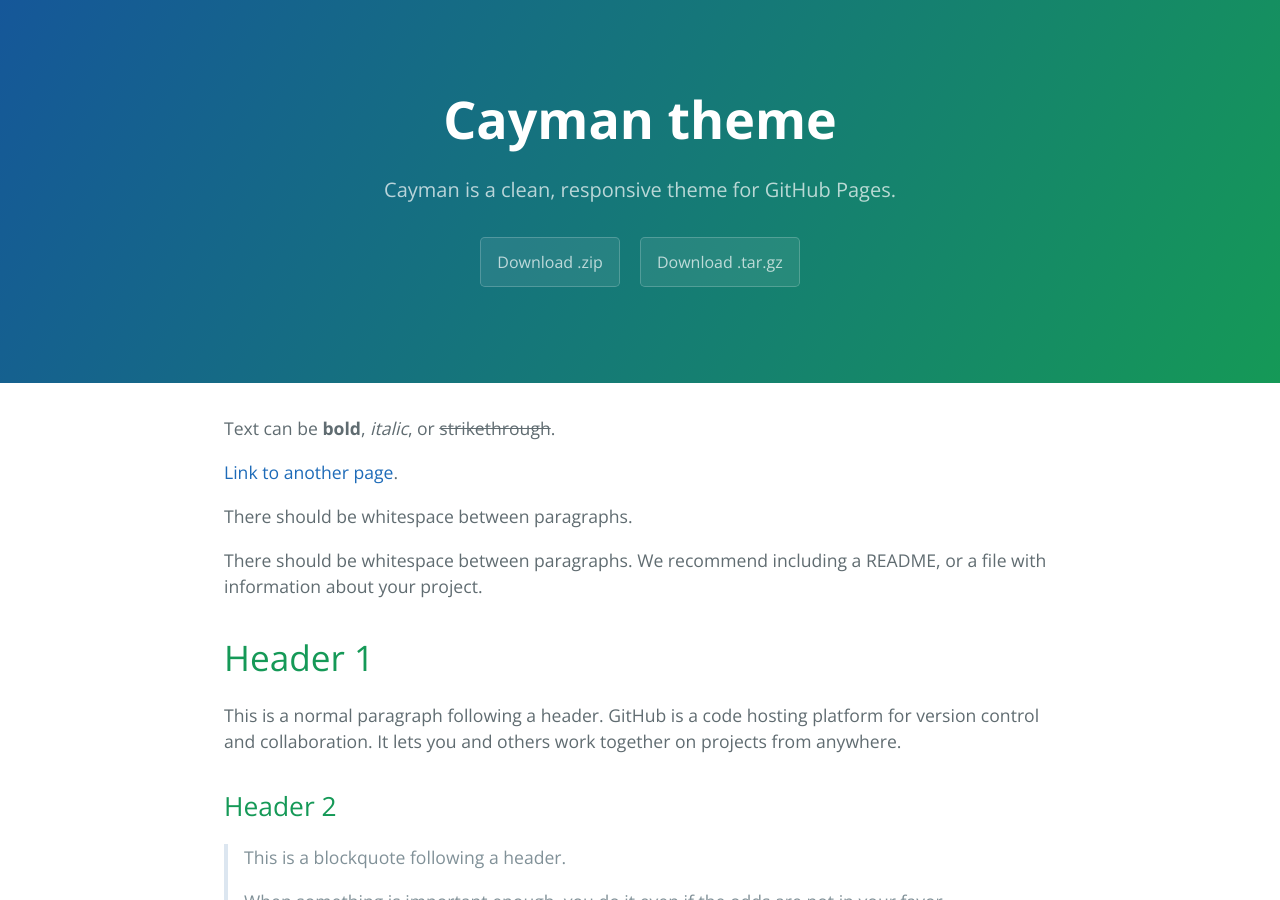
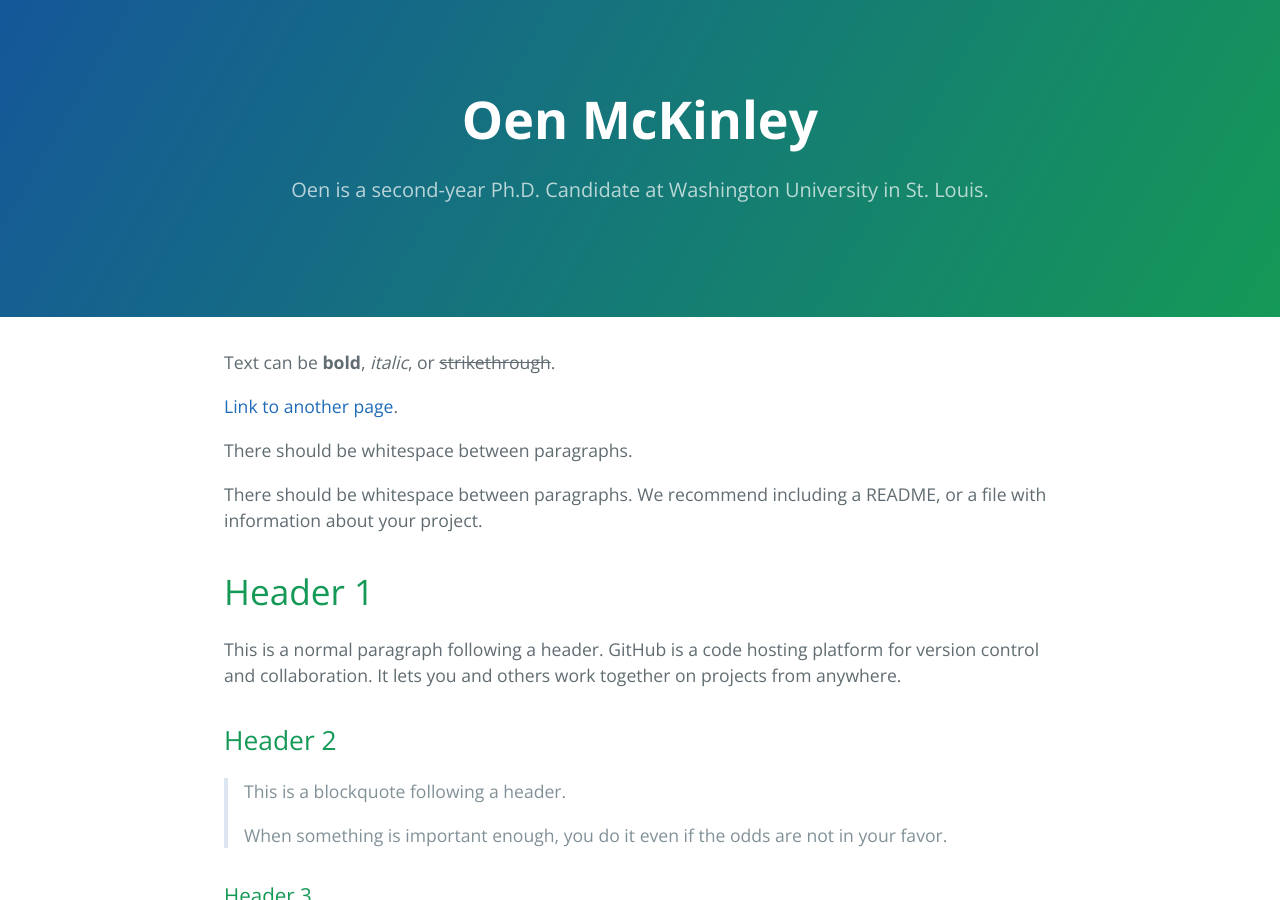
Before and after one commit to oenmckinley/oenmckinley.github.io, a Jekyll site: the page built from index.md, in a window 1280 px wide and 900 px high. Built offline with Jekyll 4.4.1, drawn with Linux system fonts in a browser that asks for light colours.

Commit message:
Update _config.yml

```diff
--- a/_config.yml
+++ b/_config.yml
@@ -1,5 +1,5 @@
-title: Cayman theme
-description: Cayman is a clean, responsive theme for GitHub Pages.
-show_downloads: true
+title: Oen McKinley
+description: Oen is a second-year Ph.D. Candidate at Washington University in St. Louis.
+show_downloads: false
 google_analytics:
 theme: jekyll-theme-cayman
```
